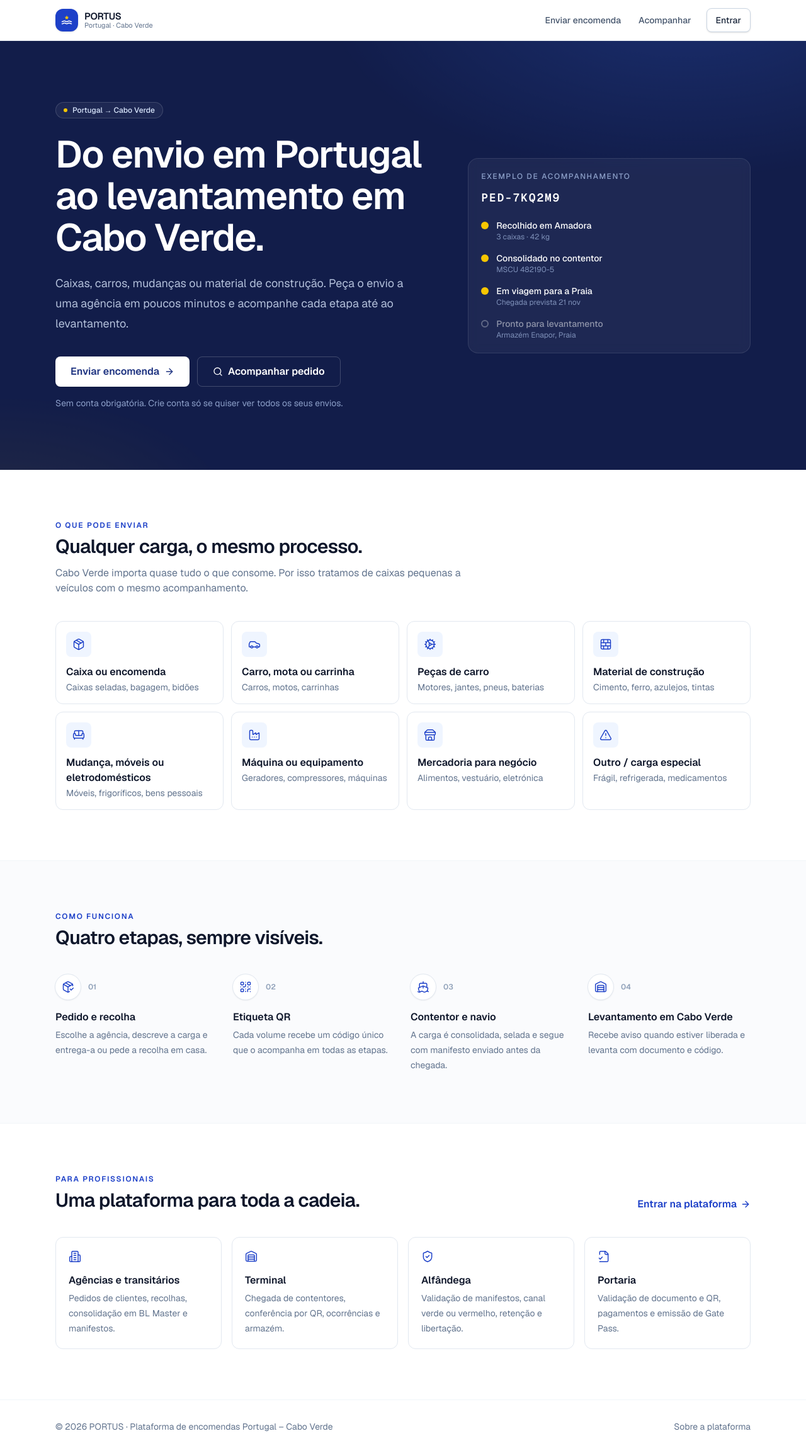
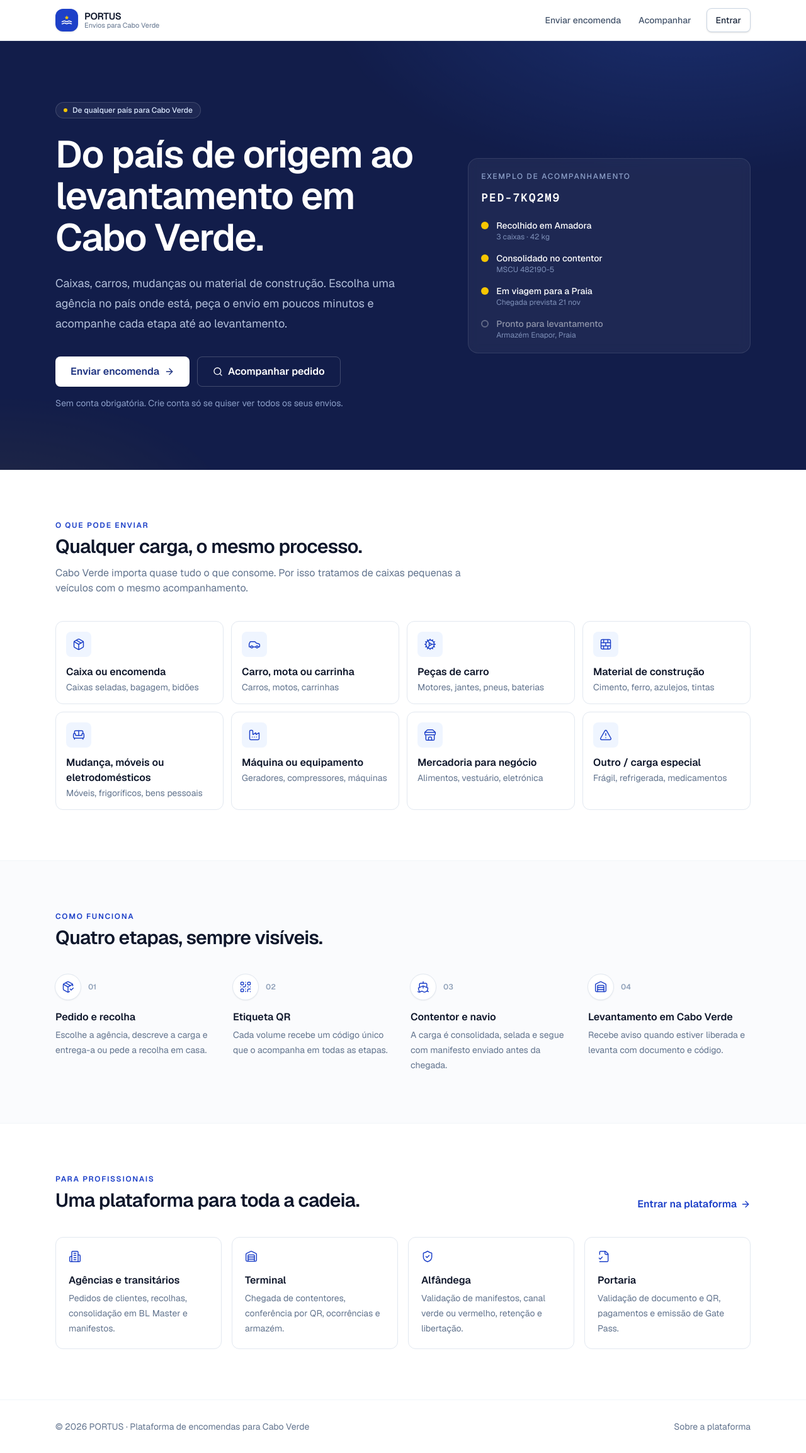
Before and after one commit to CledirFL/portus_portal, a Next.js app: page / in a window 1280 px wide. Shown: the whole page at 63% size. Built offline with nearby package versions, Linux system fonts and the light colour scheme.

Commit message:
copy: present PORTUS as shipping from any country to Cabo Verde
Portugal is one origin among many. Updates the logo tagline, landing, login and send page texts, and the phone validation hint.

```diff
--- a/src/app/enviar/page.tsx
+++ b/src/app/enviar/page.tsx
@@ -4,7 +4,7 @@ import { RequestWizard } from "@/modules/customer/components/request-wizard";
 
 export const metadata: Metadata = {
   title: "Enviar encomenda · PORTUS",
-  description: "Peça a uma agência o envio da sua carga de Portugal para Cabo Verde.",
+  description: "Peça a uma agência o envio da sua carga para Cabo Verde, a partir do país onde está.",
 };
 
 export default function SendPage() {
--- a/src/app/login/page.tsx
+++ b/src/app/login/page.tsx
@@ -69,7 +69,7 @@ export default function LoginPage() {
             Para agências, transitários, terminal, Alfândega e portaria.
           </p>
         </div>
-        <p className="relative text-sm text-brand-200/60">Portugal → Cabo Verde</p>
+        <p className="relative text-sm text-brand-200/60">De qualquer país para Cabo Verde</p>
       </section>
 
       <section className="flex items-center justify-center px-4 py-12 sm:px-8">
--- a/src/app/page.tsx
+++ b/src/app/page.tsx
@@ -35,13 +35,13 @@ export default function HomePage() {
         <div className="relative mx-auto grid max-w-6xl gap-12 px-4 py-16 sm:px-6 sm:py-24 lg:grid-cols-[1.15fr_0.85fr] lg:items-center">
           <div>
             <p className="inline-flex items-center gap-2 rounded-full border border-white/15 bg-white/5 px-3 py-1 text-xs font-medium text-brand-100">
-              <span className="h-1.5 w-1.5 rounded-full bg-star" /> Portugal → Cabo Verde
+              <span className="h-1.5 w-1.5 rounded-full bg-star" /> De qualquer país para Cabo Verde
             </p>
             <h1 className="mt-6 text-4xl font-semibold leading-[1.1] tracking-tight sm:text-5xl lg:text-6xl">
-              Do envio em Portugal ao levantamento em Cabo Verde.
+              Do país de origem ao levantamento em Cabo Verde.
             </h1>
             <p className="mt-6 max-w-xl text-lg leading-8 text-brand-100/80">
-              Caixas, carros, mudanças ou material de construção. Peça o envio a uma agência em poucos minutos e acompanhe cada etapa até ao levantamento.
+              Caixas, carros, mudanças ou material de construção. Escolha uma agência no país onde está, peça o envio em poucos minutos e acompanhe cada etapa até ao levantamento.
             </p>
             <div className="mt-9 flex flex-col gap-3 sm:flex-row">
               <Link
@@ -150,7 +150,7 @@ export default function HomePage() {
 
       <footer className="border-t border-slate-100">
         <div className="mx-auto flex max-w-6xl flex-col gap-2 px-4 py-8 text-sm text-slate-500 sm:flex-row sm:justify-between sm:px-6">
-          <p>© 2026 PORTUS · Plataforma de encomendas Portugal – Cabo Verde</p>
+          <p>© 2026 PORTUS · Plataforma de encomendas para Cabo Verde</p>
           <Link href="/platform" className="hover:text-slate-800">Sobre a plataforma</Link>
         </div>
       </footer>
--- a/src/components/ui/logo.tsx
+++ b/src/components/ui/logo.tsx
@@ -25,7 +25,7 @@ export function Logo({ tone = "dark", href = "/" }: LogoProps) {
       </span>
       <span className="leading-none">
         <span className={`block text-[15px] font-semibold tracking-tight ${text}`}>PORTUS</span>
-        <span className={`mt-0.5 block text-[11px] ${sub}`}>Portugal · Cabo Verde</span>
+        <span className={`mt-0.5 block text-[11px] ${sub}`}>Envios para Cabo Verde</span>
       </span>
     </Link>
   );
--- a/src/domain/validators.ts
+++ b/src/domain/validators.ts
@@ -131,7 +131,7 @@ export function validatePhone(input: string): { valid: boolean; message?: string
   const phone = normalizePhone(input);
 
   if (!/^\+\d+$/.test(phone)) {
-    return { valid: false, message: "Inclua o indicativo do país, por exemplo +238 ou +351." };
+    return { valid: false, message: "Inclua o indicativo do país, por exemplo +238 para Cabo Verde." };
   }
 
   for (const [code, rule] of Object.entries(phoneRules)) {
```
